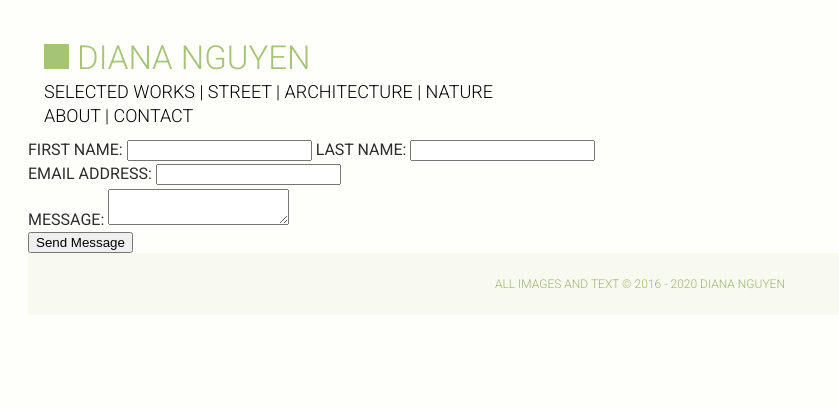
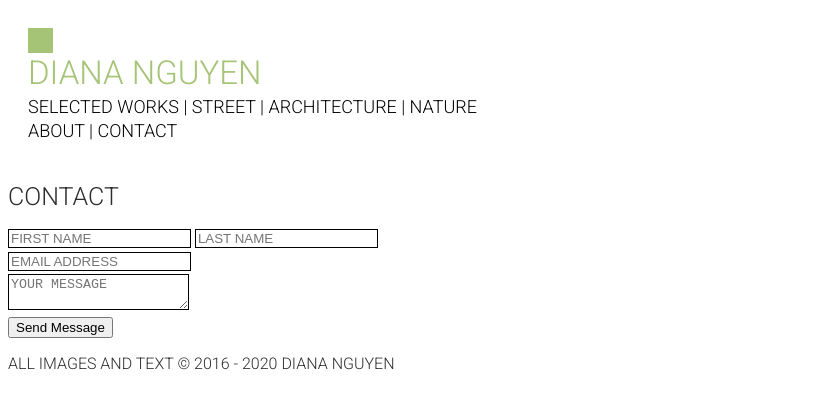
Before and after one commit to dnguye2/dnguye2.github.io, a Jekyll site: the page built from contact.md, in a window 1280 px wide. Shown: the top 409 px of the page, without its empty margins (0-839 px from the left). Built offline with Jekyll 4.4.1, drawn with Linux system fonts in a browser that asks for light colours; our own code applies the rules of GitHub Pages for plain Markdown files.

Commit message:
added and styled contact form

```diff
--- a/assets/css/main.scss
+++ b/assets/css/main.scss
@@ -5,6 +5,7 @@
 @import 'colors';
 @import 'typography';
 
+// Heading formatting
 h1 {
     text-transform: uppercase;
     font-family: Roboto;
@@ -13,6 +14,7 @@ h1 {
     font-size: 25px;
   }
 
+// Styling links
 a {
     text-decoration: none;
     color: black;
@@ -26,10 +28,11 @@ a.active {
     color: #A5C476;
 }
 
- /* Style the header */
+ /* Style the fixed header */
  .header {
-    padding: 10px 16px;
-    background: #FEFEFA;
+    grid-columns: 1 / 9;
+    padding: 20px 20px;
+    background: #FFFFFF;
     color: #A5C476;
     font-family: Roboto;
     font-style: normal;
@@ -40,7 +43,8 @@ a.active {
 
   /* Page content */
   .content {
-    padding: 16px;
+    grid-columns: 1 / 9;
+    padding: 10px;
   }
 
   /* The sticky class is added to the header with JS when it reaches its scroll position */
@@ -52,14 +56,15 @@ a.active {
 
   /* Add some top padding to the page content to prevent sudden quick movement (as the header gets a new position at the top of the page (position:fixed and top:0) */
   .sticky + .content {
-    padding-top: 102px;
+    padding-top: 90px;
   }
 
-.square {
+// Styling square to be inline
+logo {
 display: inline-block;
 }
 
-
+// Styling navigation
 nav {
 font-size: 18px;
 text-transform: uppercase;
@@ -67,7 +72,70 @@ color: black;
 display: inline-block;
 }
 
-footer {
+
+
+// Changing height of breaks
+br {
+    content: "";
+    margin: 2em;
+    display: block;
+    font-size: 10%;
+  }
+
+// Styling body text, format, and colors
+body {
+  font-family: Roboto;
+  font-style: normal;
+  font-weight: 300;
+    // margin: 0;
+    // display: grid;
+    // grid-template-columns:
+    //   1fr [container-start]
+    //   repeat(6, minmax(50px, 250px))
+    //   [container-end] 1fr;
+    // grid-gap: 2em 1em;
+}
+
+
+body {
+    color: #2D2D2D;
+    background: #ffffff;
+    padding-bottom: 100px;
+}
+
+p {
+  grid-columns: 3 / 6;
+}
+
+
+#page-container{
+  padding-top: 0px;
+  padding-right: 20px;
+  padding-left: 20px;
+  min-height: 100%;
+}
+
+// Styling footer
+
+#content-wrap {
+  padding-bottom: 75px;    /* Footer height */
+}
+
+.footer {
+//   height: $footerHeight;
+//   max-height: $footerHeight;
+//   overflow: hidden;
+//   grid-columns: 1 / 9;
+//   margin: 0;
+//   font-family: Roboto;
+//   font-style: normal;
+//   font-weight: 300;
+//   font-size: 12px;
+//   line-height: 14px;
+//   background: rgba(165, 196, 118, 0.07);
+//   color: rgba(115, 149, 62, 0.7);
+//   text-align: center;
+//   // padding: 2em 0;
     font-family: Roboto;
     font-style: normal;
     font-weight: 300;
@@ -75,25 +143,10 @@ footer {
     line-height: 14px;
     background: rgba(165, 196, 118, 0.07);
     color: rgba(115, 149, 62, 0.7);
-    text-align: center;
-    padding: 1em;
+    padding: 2em 1;
+
+
 }
 
-//   changing height of breaks
-br {
-    content: "";
-    margin: 2em;
-    display: block;
-    font-size: 10%;
-  }
-
-body {
-    font-family: $ff-s;
-    padding: 20px;
-}
-
-
-body {
-    color: #2D2D2D;
-    background: #FEFEFA;
-}
+// Styling Contact Form
+// button
--- a/contact.md
+++ b/contact.md
@@ -1,6 +1,9 @@
 ---
 layout: default
 ---
+
+
+# CONTACT
 
 
 <form
@@ -9,28 +12,67 @@ layout: default
 >
 
 <label>
-FIRST NAME:
-<input type="text">
+<input type="text" placeholder = "FIRST NAME" style="border: 1px solid black;">
 </label>
 
 <label>
-LAST NAME:
-<input type="text">
+<input type="text" placeholder = "LAST NAME" style="border: 1px solid black;">
 </label>
 <br/>
 
 <label>
-EMAIL ADDRESS:
-<input type="text" name="_replyto">
+<input type="text" name="_replyto" placeholder = "EMAIL ADDRESS" style="border: 1px solid black;">
 </label>
 <br/>
 
 <label>
-MESSAGE:
-<textarea name="message"></textarea>
+<textarea name="message" placeholder = "YOUR MESSAGE" style="border: 1px solid black;"></textarea>
 </label>
 
 <!-- your other form fields go here -->
-<br/>
+ <br/>
 <button type="submit">Send Message</button>
 </form>
+<style type="text/css">
+
+
+<!-- <section class="contact-wrap">
+<form
+  action="https://formspree.io/mknozayb"
+  method="POST"
+>
+<div class="col-sm-6">
+      <div class="input-block">
+        <label for="">First Name</label>
+        <input type="text" class="form-control">
+      </div>
+    </div>
+    <div class="col-sm-6">
+      <div class="input-block">
+        <label for="">Last Name</label>
+        <input type="text" class="form-control">
+      </div>
+    </div>
+    <div class="col-sm-12">
+      <div class="input-block">
+        <label for="">Email</label>
+        <input type="text" class="form-control">
+      </div>
+    </div>
+    <div class="col-sm-12">
+      <div class="input-block">
+        <label for="">Message Subject</label>
+        <input type="text" class="form-control">
+      </div>
+    </div>
+    <div class="col-sm-12">
+      <div class="input-block textarea">
+        <label for="">Drop your message here</label>
+        <textarea rows="3" type="text" class="form-control"></textarea>
+      </div>
+    </div>
+    <div class="col-sm-12">
+      <button class="square-button">Send Message</button>
+    </div>
+  </form>
+</section> -->
```
Also changed, not shown: assets/css/main.css (deleted, +0 -17 lines).
